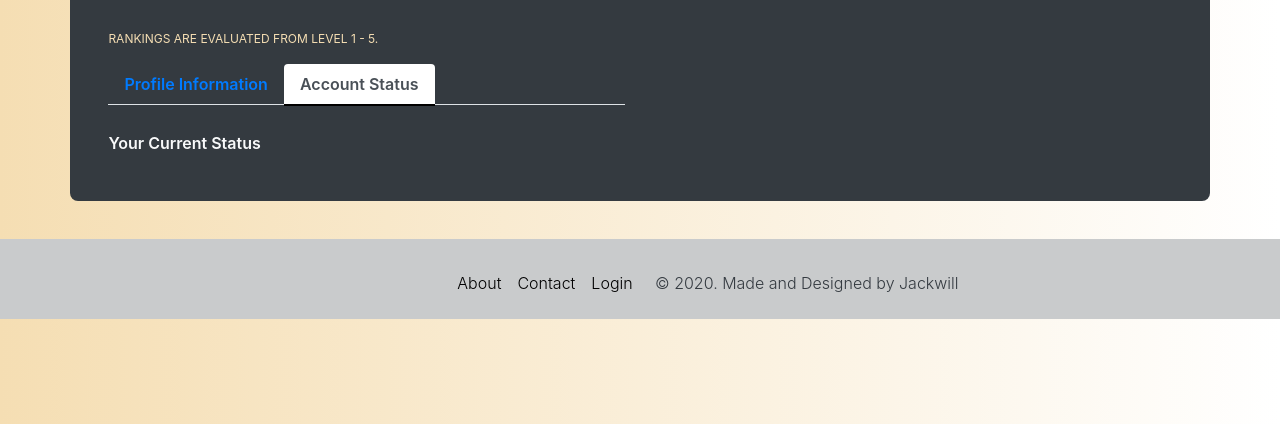
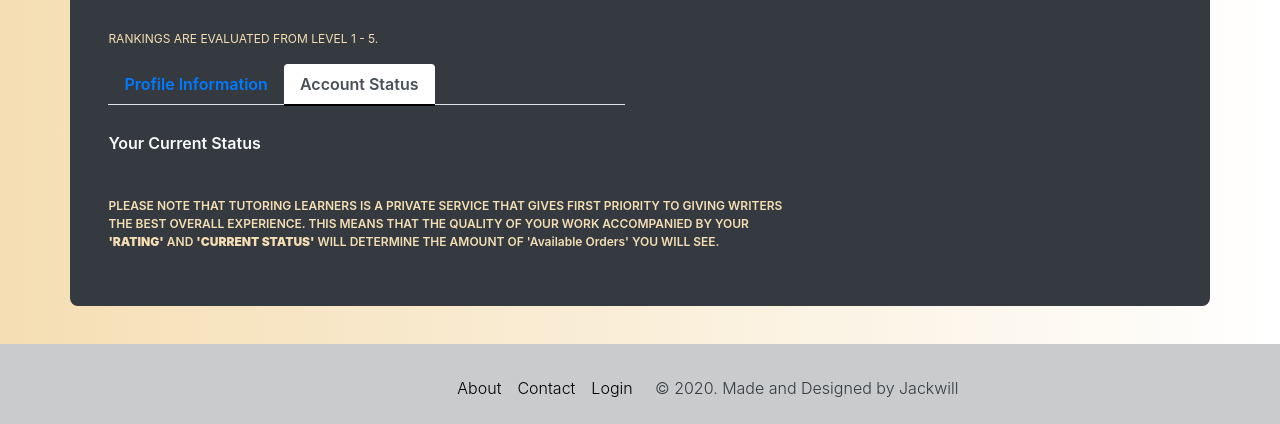
Before and after one commit to mundiakaluson/TL-django, a Django app: page /writers/profile in a window 1280 px wide, after a click on "Account Status". Shown: the part 376-800 px from the top of the page. Run offline with Django 3.2, Linux system fonts and the light colour scheme; the visitor is signed in with stand-in values (Sample User, id 1); data comes from the database, SQL or seed files in the repository; some libraries are stand-ins or nearby versions.

Commit message:
debugging user stuff. all done

```diff
--- a/TL/mainapp/admin.py
+++ b/TL/mainapp/admin.py
@@ -1,6 +1,5 @@
 from django.contrib import admin
 from . import models
-from django.contrib.auth.models import User
 class OrderAdmin(admin.ModelAdmin):
 
     list_display = ('id', 'topic', 'style', 'words', 'level', 'deadline', 'price')
--- a/TL/mainapp/templates/mainapp/orders.html
+++ b/TL/mainapp/templates/mainapp/orders.html
@@ -22,7 +22,9 @@
             </h4>
         </div>
         <div class="p-2">
+            <a href="{% url 'profile' %}">
             <input type="button" class="btn btn-light" value=" {{ user|capfirst }}'s Profile">
+            </a>
         </div>
         <br>
     </div>
--- a/TL/writers/models.py
+++ b/TL/writers/models.py
@@ -32,7 +32,7 @@ class Profile(models.Model):
         ('Novice', 'Novice'),
         ('Expert', 'Expert')
     )
-    user = models.OneToOneField(User, on_delete=CASCADE, related_name='user_profile')
+    user = models.OneToOneField(User, on_delete=CASCADE, related_name='user_profile', null=True)
     phone = models.CharField(max_length=64, blank=True, null=True)
     profession = models.CharField(max_length=124, choices=PROFESSION, default='Writer', help_text='Type of Employee')
     ranking = models.CharField(max_length=128, choices=RANKING, help_text='Employees are ranked from level 1-5 according to their expertise.')
--- a/TL/writers/templates/writers/profile.html
+++ b/TL/writers/templates/writers/profile.html
@@ -9,6 +9,8 @@
 
 <div class="container emp-profile bg-dark text-light">
 
+
+
             <div class="bg-dark text-light rounded">
                 <a href="javascript:history.go(-1)">
                 <input type="button" class="btn btn-light" value="Go Back">
@@ -16,12 +18,9 @@
             </div>
             <br>
 
-
-            {% for user in users.all %}
-            {% for user_info in users_info.all %}
             <h3 class="font-weight-light"> {{ user|capfirst }}'s Profile</h3>
             <br>
-            <form method="post">
+            <form method="GET">
                 <div class="row">
                     <div class="col-md-6">
                         <div class="profile-head">
@@ -29,9 +28,9 @@
                                         {{ user.first_name }} {{ user.last_name }}
                                     </h5>
                                     <h6>
-                                        {{ user_info.profession }}
+                                        {{ info.profession }}
                                     </h6>
-                                    <p class="proile-rating">YOUR RANKING ACCORDING TO PREVIOUS PROJECTS: <span> {{ user_info.ranking }}</span></p>
+                                    <p class="proile-rating">YOUR RANKING ACCORDING TO PREVIOUS PROJECTS: <span> {{ info.ranking }}</span></p>
                                     <p class="proile-rating">RANKINGS ARE EVALUATED FROM LEVEL 1 - 5.</p>
                             <ul class="nav nav-tabs" id="myTab" role="tablist">
                                 <li class="nav-item">
@@ -77,7 +76,7 @@
                                                 <label>Phone</label>
                                             </div>
                                             <div class="col-md-6">
-                                                <p> {{ user_info.phone }}</p>
+                                                <p> {{ info.phone }}</p>
                                             </div>
                                         </div>
                                         <div class="row">
@@ -85,7 +84,7 @@
                                                 <label>Profession</label>
                                             </div>
                                             <div class="col-md-6">
-                                                <p> {{ user_info.profession }}</p>
+                                                <p> {{ info.profession }}</p>
                                             </div>
                                         </div>
                             </div>
@@ -95,7 +94,14 @@
                                                 <label>Your Current Status</label>
                                             </div>
                                             <div class="col-md-6">
-                                                <p> {{ user_info.rating }}</p>
+                                                <p> {{ info.rating }}</p>
+                                            </div>
+                                            <div class="col-md-12">
+                                                <p class="proile-rating">PLEASE NOTE THAT TUTORING LEARNERS IS A PRIVATE SERVICE
+                                                    THAT GIVES FIRST PRIORITY TO GIVING WRITERS THE BEST OVERALL EXPERIENCE.
+                                                    THIS MEANS THAT THE QUALITY OF YOUR WORK ACCOMPANIED BY YOUR <b>'RATING'</b> AND <b>'CURRENT STATUS'</b> WILL
+                                                    DETERMINE THE AMOUNT OF 'Available Orders' YOU WILL SEE.
+                                                </p>
                                             </div>
                                         </div>
                             </div>
@@ -103,8 +109,6 @@
                     </div>
                 </div>
             </form>
-            {% endfor %}
-            {% endfor %}
         </div>
 
 {% endblock content %}
--- a/TL/writers/views.py
+++ b/TL/writers/views.py
@@ -67,9 +67,10 @@ def username(request, username):
     return render(request, 'writers/login.html', {'username': username})
 
 def profile(request):
-    users_info = Profile.objects
+
     users = User.objects
-    return render(request, 'writers/profile.html', {'users': users, 'users_info': users_info})
+    info = Profile.objects.get(user=request.user)
+    return render(request, 'writers/profile.html', {'users': users, 'info': info})
 
 def logout(request):
         auth.logout(request)
```
Also changed, not shown: TL/writers/admin.py (+10 -1 lines), TL/writers/migrations/0003_auto_20210131_1748.py (added).
